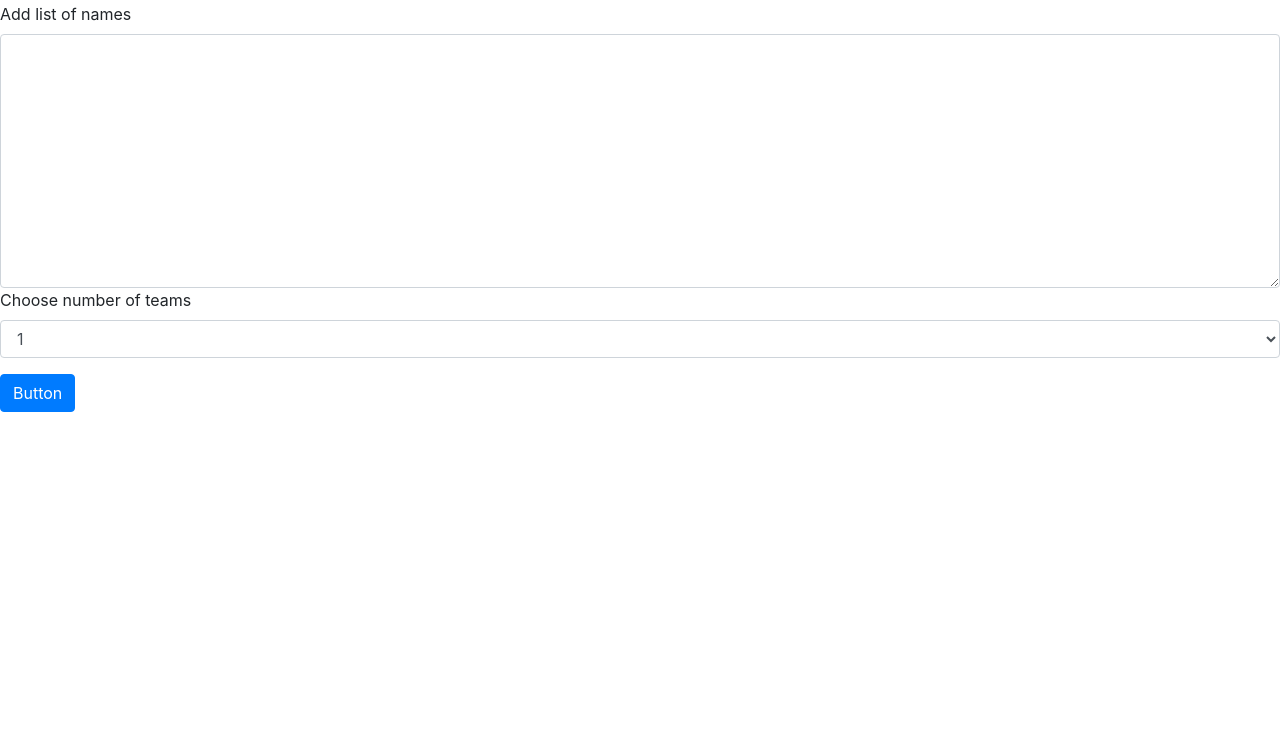
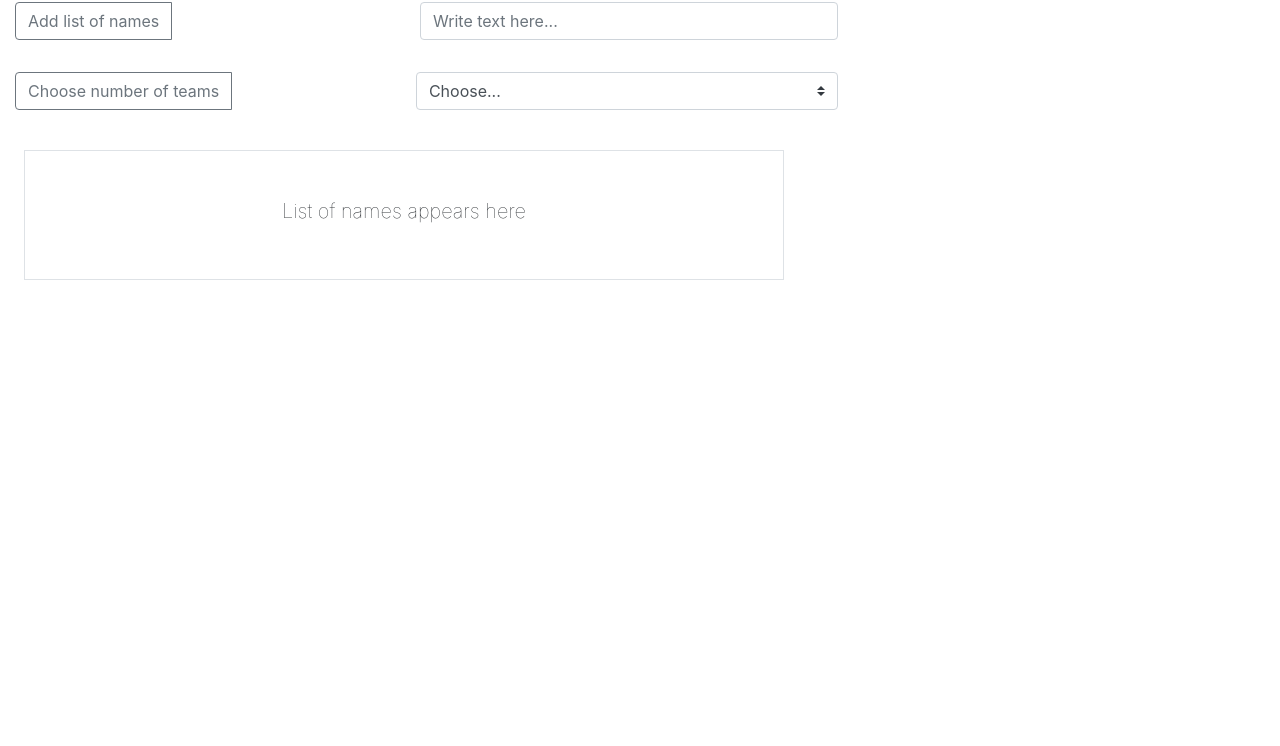
Before and after one commit to ErlensGadzans/M2-D3-homeWork, a plain HTML site: page index.html in a window 1280 px wide. Shown: the part 54-800 px from the top of the page. Drawn offline with nearby package versions, Linux system fonts and the light colour scheme.

Commit message:
Update index.html

```diff
--- a/index.html
+++ b/index.html
@@ -29,47 +29,54 @@
   </head>
   <body>
     <h1>STRIVE TEAM GENERATOR</h1>
+    <div class="col-12 col-md-8 mb-3 d-flex">
+      <div class="input-group mb-3">
+        <div class="input-group-prepend">
+          <button
+            class="btn btn-outline-secondary"
+            type="button"
+            id="buttonNames"
+            onclick="addNames()"
+          >
+            Add list of names
+          </button>
+        </div>
+      </div>
+      <input
+        type="text"
+        class="form-control"
+        placeholder="Write text here..."
+        aria-label="Write text here..."
+        aria-describedby="button-addon1"
+      />
+    </div>
+    <div class="col-12 col-md-8 mb-3 d-flex">
+      <div class="input-group mb-3">
+        <div class="input-group-prepend">
+          <button class="btn btn-outline-secondary" type="button">
+            Choose number of teams
+          </button>
+        </div>
+      </div>
+      <select
+        class="custom-select"
+        id="buttonTeams"
+        aria-label="Example select with button addon"
+      >
+        <option selected>Choose...</option>
+        <option value="1">One</option>
+        <option value="2">Two</option>
+        <option value="3">Three</option>
+        <option value="4">Four</option>
+      </select>
+    </div>
 
-    <form>
-        <div class="form-group">
-            <label for="listofNames">Add list of names</label>
-            <textarea
-              class="form-control"
-              id="listofNames"
-              rows="10"
-            ></textarea>
+    <div class="container m-4">
+      <div class="row names">
+        <div class="col-12 col-md-8 mb-3 border p-5 overflow-auto">
+          <h5 class="text-center font-weight-lighter">List of names appears here</h5>
+        </div>
 
-      <div class="form-group">
-        <label for="exampleFormControlSelect1">Choose number of teams</label>
-        <select class="form-control" id="exampleFormControlSelect1">
-          <option>1</option>
-          <option>2</option>
-          <option>3</option>
-          <option>4</option>
-          <option>5</option>
-        </select>
-      </div>
-      <button class="btn btn-primary" onclick="getRandomName()">Button</button>
-
-
-      <script>
-      let names = document.querySelector("textarea");
-
-      function getRandomName() {
-        let step1 = max - min + 1;
-        let step2 = math.random() * step1;
-        let result = math.floor(step2) + min;
-
-        return result;
-
-
-      </script>
-
-
-
-
-
-    </form>
     <!-- Optional JavaScript -->
     <!-- jQuery first, then Popper.js, then Bootstrap JS -->
     <script src="index.js"></script>
```
